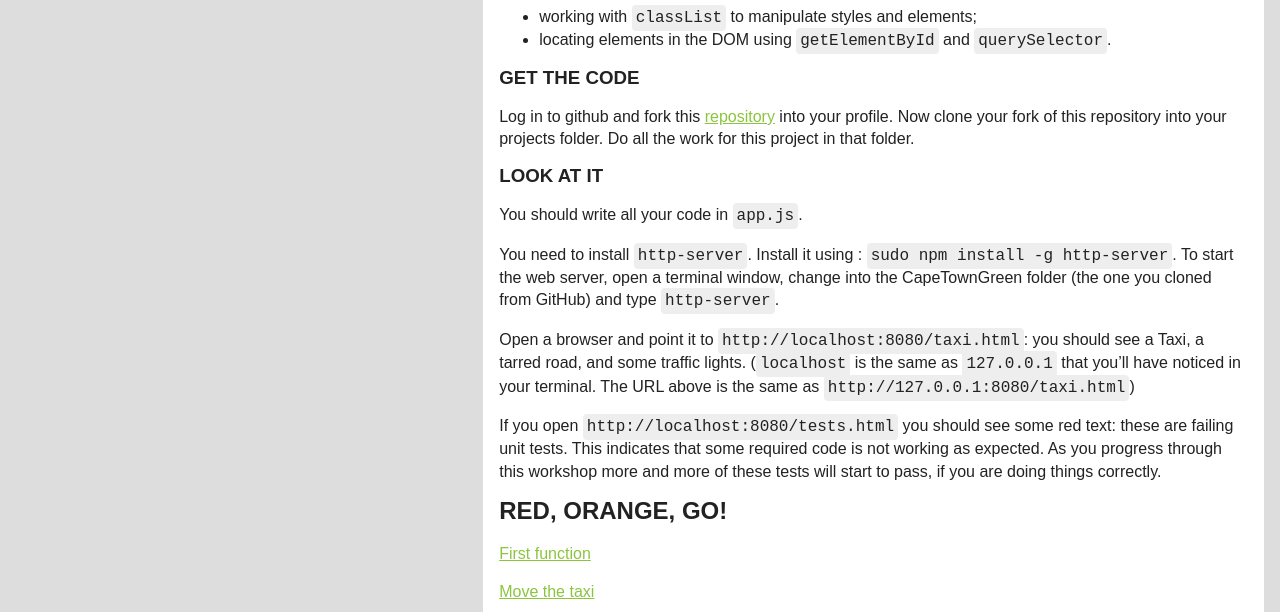
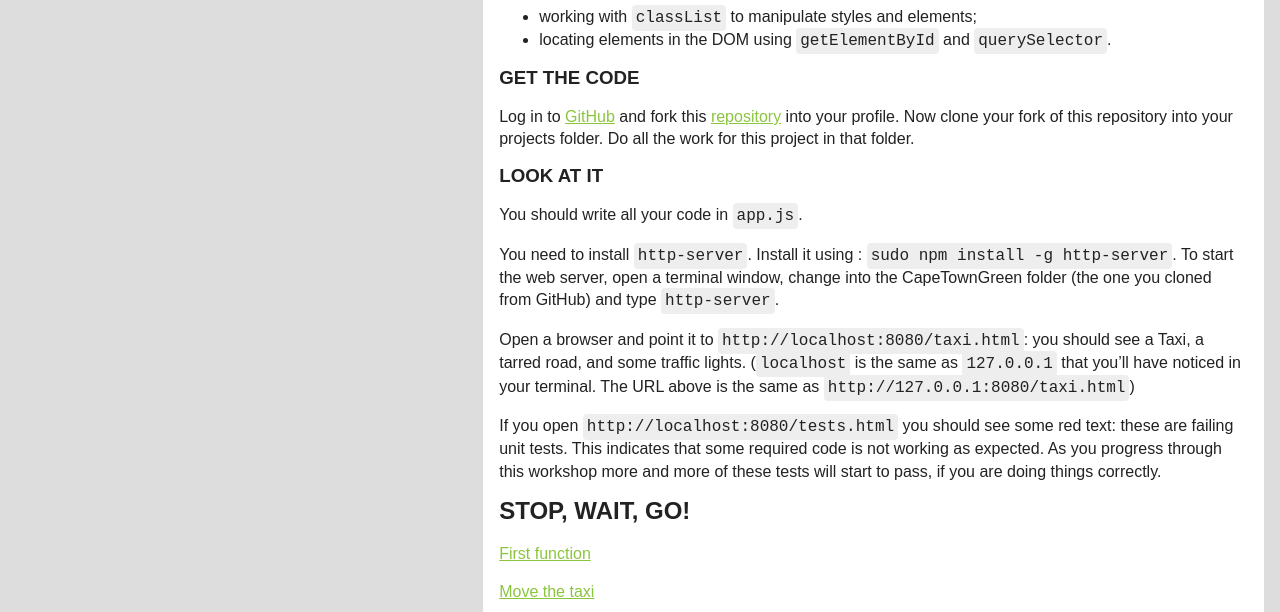
Before and after one commit to sxosh2010/CapeTownGreen, a Jekyll site: the page built from index.md, in a window 1280 px wide. Shown: the part 855-1467 px from the top of the page. Built offline with Jekyll 4.4.1, drawn with Linux system fonts in a browser that asks for light colours.

```diff
--- a/index.md
+++ b/index.md
@@ -27,7 +27,7 @@ The DOM skills introduced are:
 
 ### Get the code
 
-Log in to github and fork this [repository](https://github.com/codex-academy/CapeTownGreen) into your profile. Now clone your fork of this repository into your projects folder. Do all the work for this project in that folder.
+Log in to [GitHub](http://github.org) and fork this [repository](https://github.com/codex-academy/CapeTownGreen) into your profile. Now clone your fork of this repository into your projects folder. Do all the work for this project in that folder.
 
 ### Look at it
 
@@ -39,7 +39,7 @@ Open a browser and point it to `http://localhost:8080/taxi.html`: you should see
 
 If you open `http://localhost:8080/tests.html` you should see some red text: these are failing unit tests. This indicates that some required code is not working as expected. As you progress through this workshop more and more of these tests will start to pass, if you are doing things correctly.
 
-## Red, Orange, Go!
+## Stop, Wait, Go!
 
 [First function](instructions/first_functions.html)
 
```
